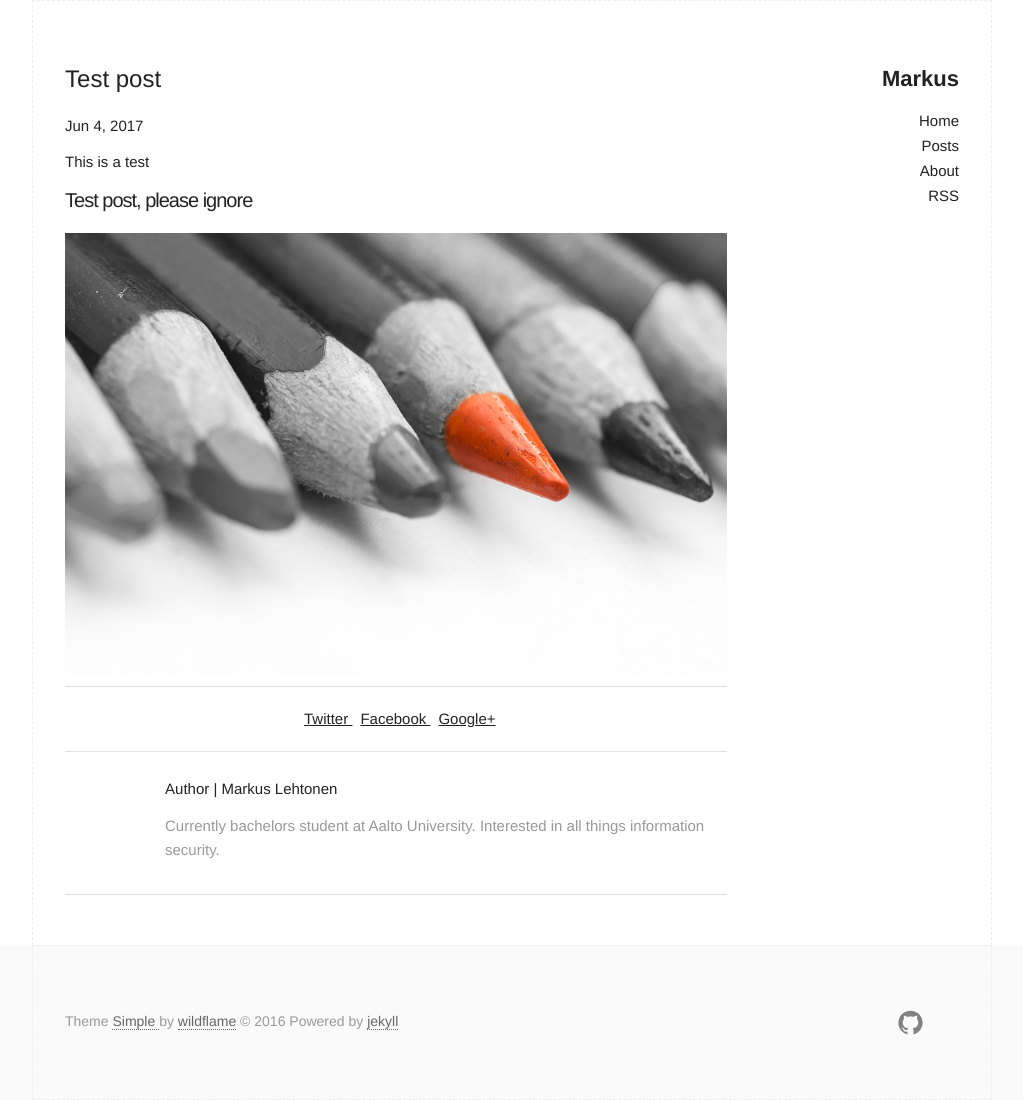
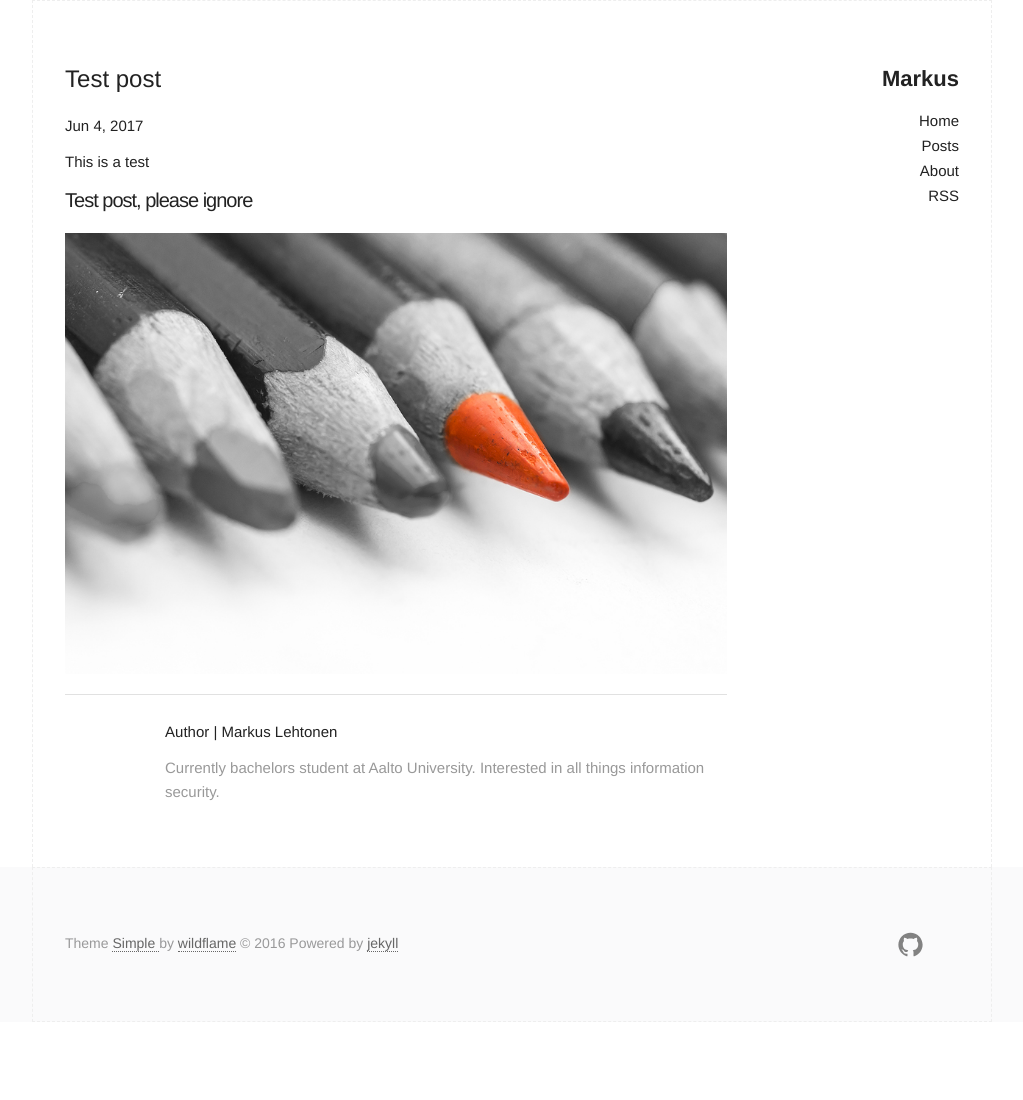
Before and after one commit to markusleh/markusleh.github.io, a Jekyll site: the page built from _posts/2017-06-04-test-post.md, in a window 1280 px wide. Shown: the whole page, without its empty margins (128-1151 px from the left). Built offline with Jekyll 4.4.1, drawn with Linux system fonts in a browser that asks for light colours; after the commit the page ends 1022 px from its top, so only the background shows below that.

Commit message:
Removed Share

```diff
--- a/_layouts/post.html
+++ b/_layouts/post.html
@@ -12,10 +12,6 @@ layout: default
     {{ page.content }}
   </div>
 
-  <footer class="article-footer">
-
-  {% include share.html %}
-
   <hr/>
 
   {% include author.html %}
```
